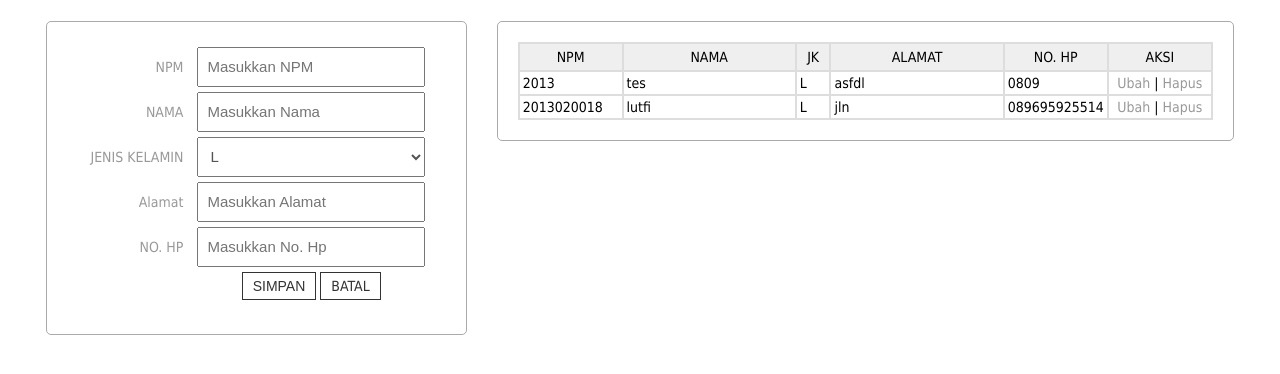
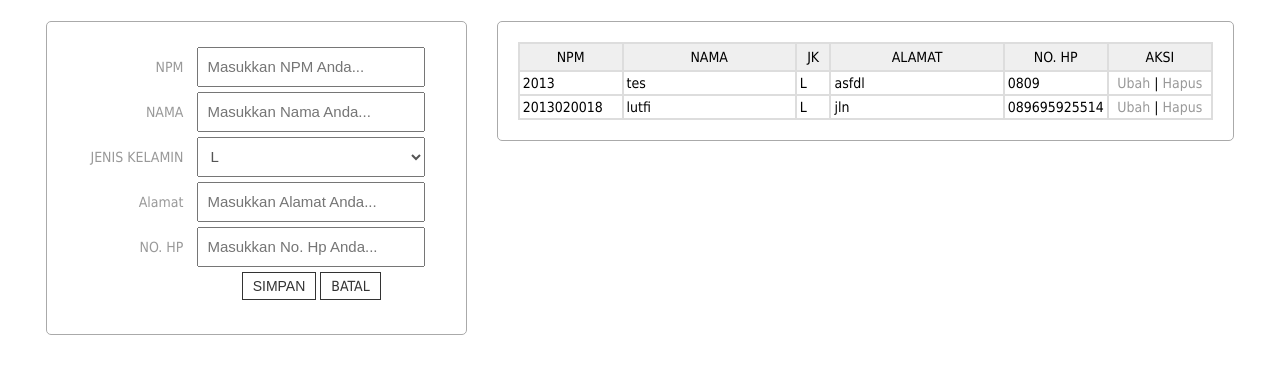
Before and after one commit to WebdevHandayani/latihan-github, a PHP site: page /index.php in a window 1280 px wide. Shown: the top 374 px of the page. Run offline with PHP 8.4, Linux system fonts and the light colour scheme; data comes from the database, SQL or seed files in the repository.

Commit message:
Saya rubah placeholder

```diff
--- a/index.php
+++ b/index.php
@@ -24,12 +24,12 @@
 		<div>
                     <label>NPM</label>
                     <input type="text" name="npm" maxlength="10" value="<?php echo @$edit['npm']?>"
-                           placeholder="Masukkan NPM" required>
+                           placeholder="Masukkan NPM Anda..." required>
                 </div>
 		<div>
                     <label>NAMA</label>
                     <input type="text" name="nama" maxlength="35" value="<?php echo @$edit['nama']?>"
-                           placeholder="Masukkan Nama" required>
+                           placeholder="Masukkan Nama Anda..." required>
                 </div>
 		<div>
                     <label>JENIS KELAMIN</label>
@@ -41,12 +41,12 @@
 		<div>
                     <label>Alamat</label>
                     <input type="text" name="alamat" maxlength="15" value="<?php echo @$edit['alamat']?>"
-                           placeholder="Masukkan Alamat" required>
+                           placeholder="Masukkan Alamat Anda..." required>
                 </div>
 		<div>
                     <label>NO. HP</label>
                     <input type="text" name="no_hp" maxlength="14" value="<?php echo @$edit['no_hp']?>"
-                           placeholder="Masukkan No. Hp" required>
+                           placeholder="Masukkan No. Hp Anda..." required>
                 </div>
                 <div>
                     <label>&nbsp;</label>
```
